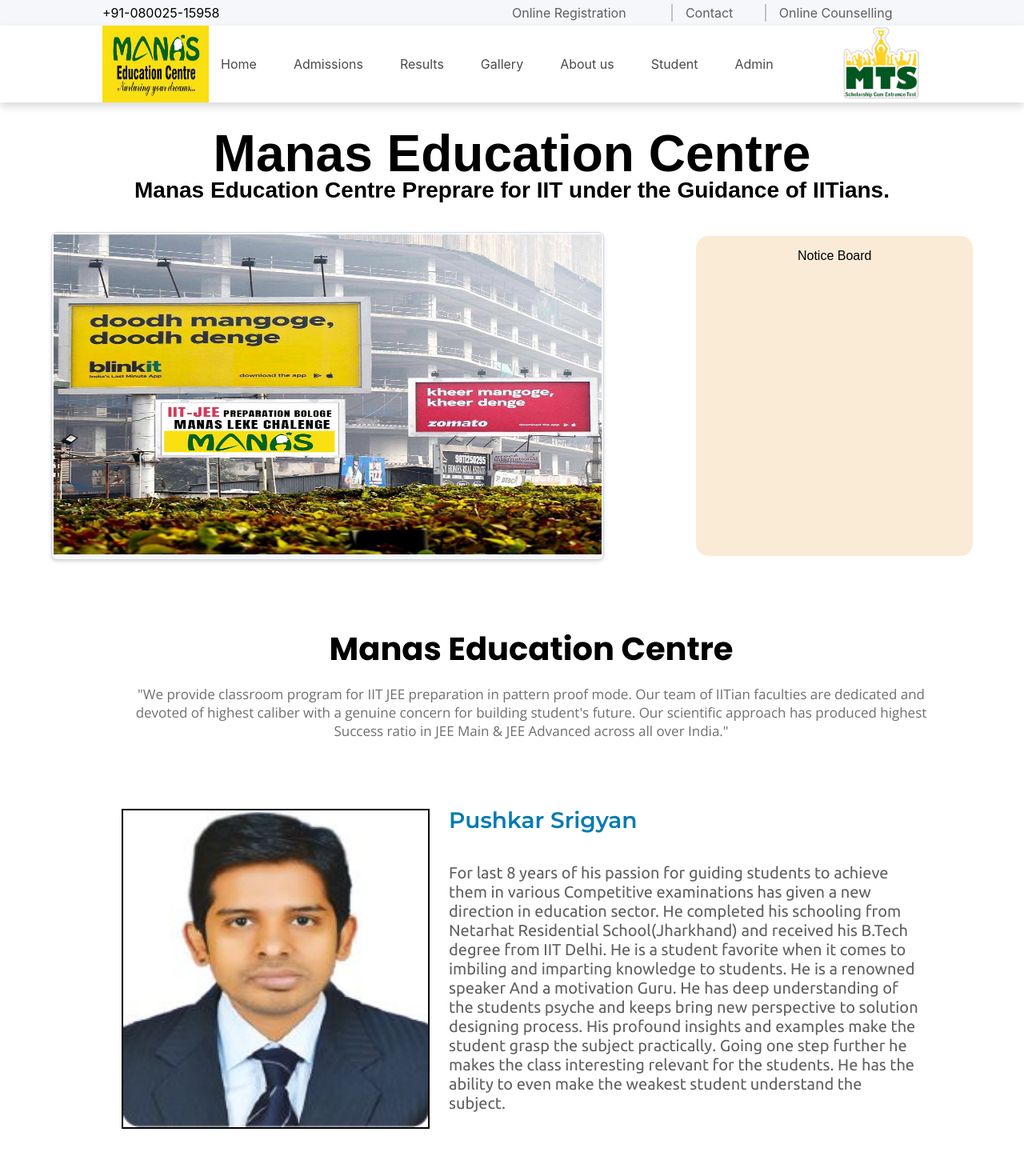
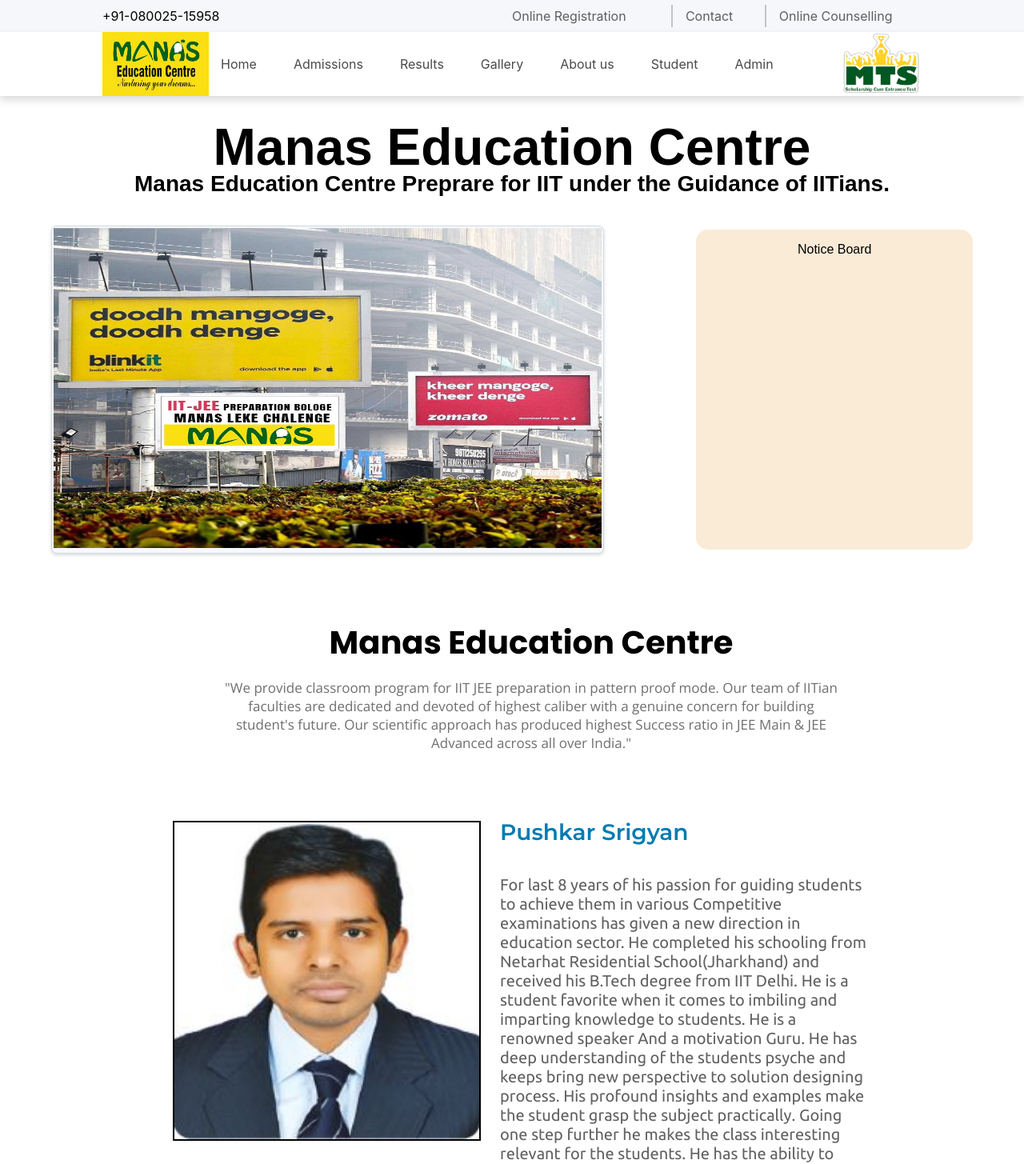
Before and after one commit to imf-ali/Manas-Frontend, a React (Create React App) app: page / in a window 1280 px wide. Shown: the top 1455 px of the page at 80% size. Built offline with nearby package versions, Linux system fonts and the light colour scheme; the HTML template or start-up script is replaced by a standard one.

Commit message:
updated nav

```diff
--- a/src/Components/DirectorProfile.module.css
+++ b/src/Components/DirectorProfile.module.css
@@ -3,7 +3,7 @@
 .directorContainer {
   display: flex;
   /* height: 60vh; */
-  margin: 5vh 10%;
+  margin: 5vh 15%;
 }
 
 .directorImage {
--- a/src/Components/Header.module.css
+++ b/src/Components/Header.module.css
@@ -6,7 +6,7 @@
   top: 0;
   background-color: #f6f7fa;
   width: 100%;
-  height: 4vh;
+  height: 5vh;
   padding: 0vh 10%;
 }
 .headerLeft,
@@ -15,7 +15,7 @@
   flex-direction: row;
   width: 50%;
   /* padding: 1vh; */
-  line-height: 4vh;
+  line-height: 5vh;
 }
 
 .headerLeft > a,
--- a/src/Components/NavBar.module.css
+++ b/src/Components/NavBar.module.css
@@ -8,7 +8,7 @@
   box-sizing: border-box;
   letter-spacing: 0;
   outline: 0;
-  height: 12vh;
+  height: 10vh;
   padding: 0 10% ;
 }
 
--- a/src/Components/TagLine.module.css
+++ b/src/Components/TagLine.module.css
@@ -17,7 +17,7 @@
 }
 .contestNames {
   font-size: 17px;
-  padding: 2% 10%;
+  padding: 2% 20%;
   font-family: "Open Sans", sans-serif;
   color: #6e6f71;
 }
```
